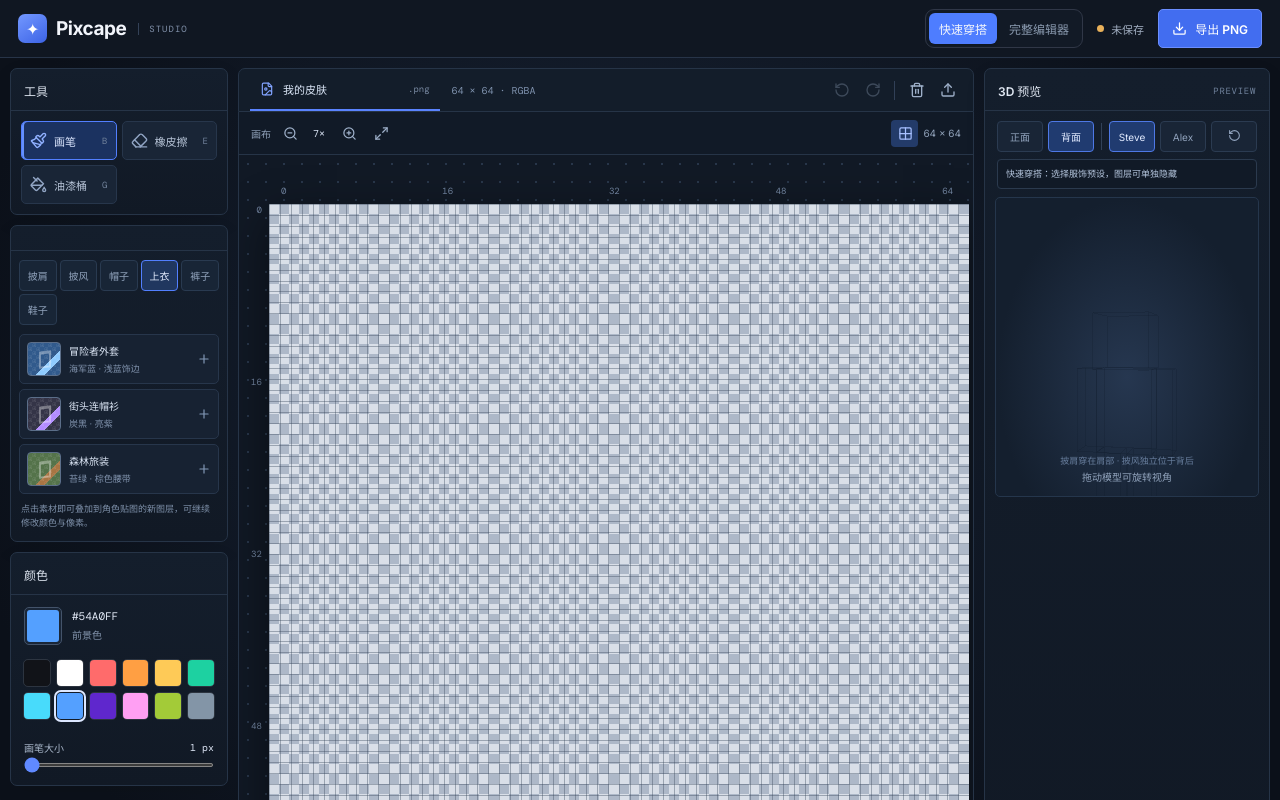
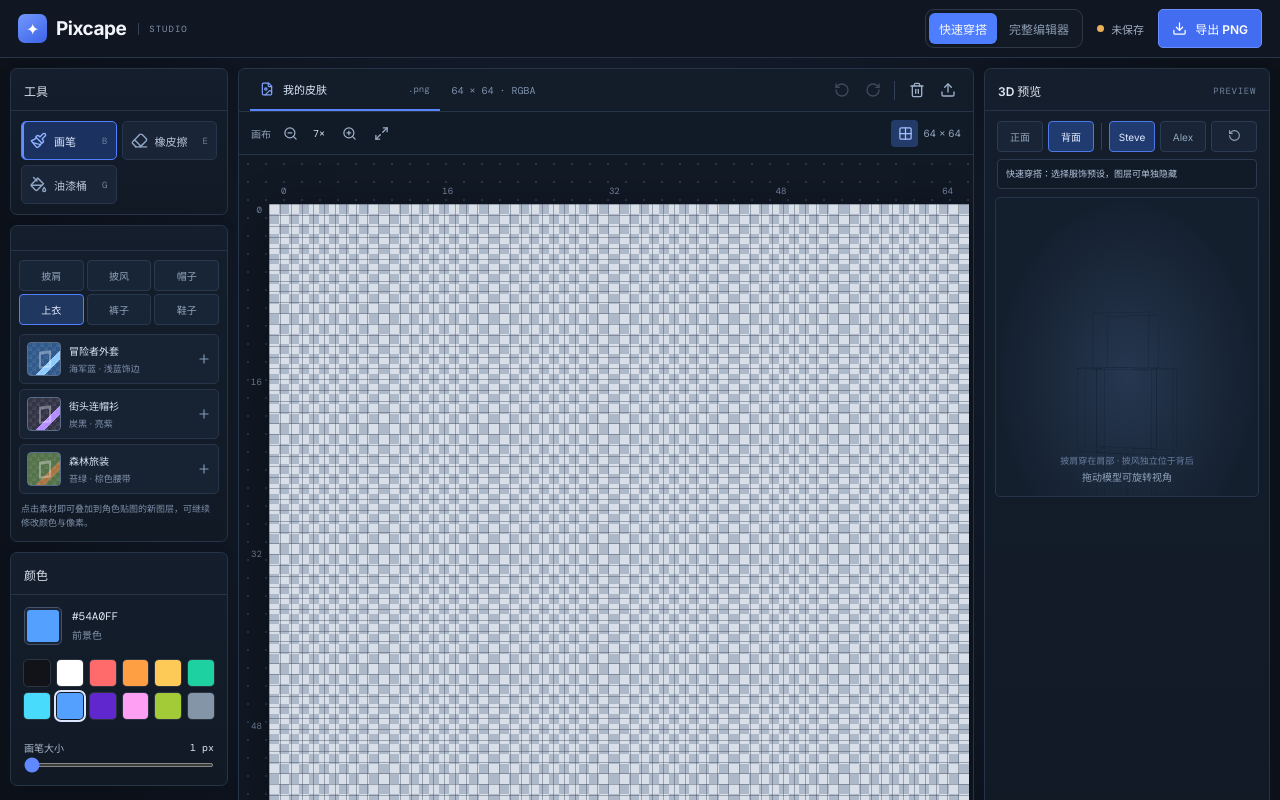
Before and after one commit to liseezn/Pixcape, a React (Vite) app: page / in a window 1280 px wide. Shown: the top 800 px of the page. Built offline with nearby package versions, Linux system fonts and the light colour scheme.

Commit message:
Lay out six clothing categories cleanly

```diff
--- a/src/styles.css
+++ b/src/styles.css
@@ -71,7 +71,7 @@
 
 /* Quick skin assembly: compact preset asset browser */
 .assets-panel .assets-title { display: inline-flex; align-items: center; gap: 6px; color: #e0e7f2; }
-.asset-categories { display: grid; grid-template-columns: repeat(5, minmax(0, 1fr)); gap: 3px; padding: 9px 8px 6px; }
+.asset-categories { display: grid; grid-template-columns: repeat(3, minmax(0, 1fr)); gap: 3px; padding: 9px 8px 6px; }
 .asset-categories button { min-width: 0; padding: 7px 1px; border: 1px solid #293a50; border-radius: 4px; background: #182536; color: #92a4bd; font-size: 10px; }
 .asset-categories button:hover { border-color: #5277c4; color: #e8efff; }
 .asset-categories button.active { border-color: #527fff; background: #20375f; color: #e5edff; }
```
